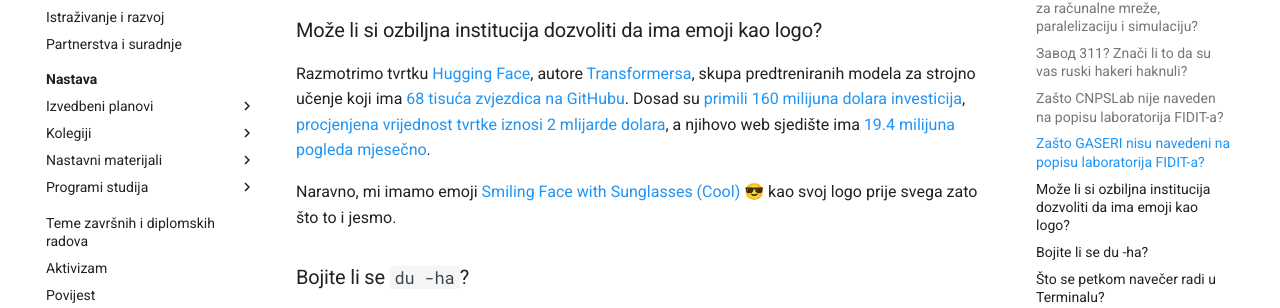
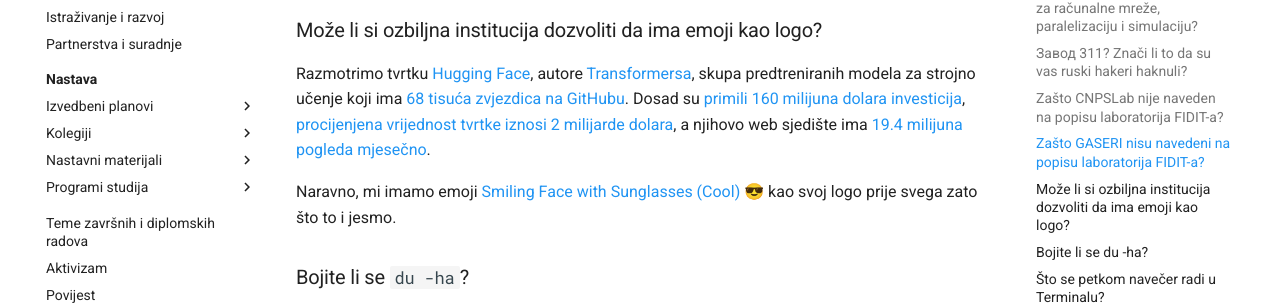
Before and after one commit to gaseri/website, an MkDocs documentation site: the page built from docs/hr/vrlo-vazne-informacije.md, in a window 1280 px wide and 900 px high, scrolled down 743 px. Shown: the part 145-453 px from the top of the window. Built offline with MkDocs 1.6.1 and Material for MkDocs 9.7.7, drawn with Linux system fonts in a browser that asks for light colours; a script that is not in the unit is left out; comment, search, counter and statistics services are not loaded.

Commit message:
Fixed typos in recently added contents

```diff
--- a/docs/hr/vrlo-vazne-informacije.md
+++ b/docs/hr/vrlo-vazne-informacije.md
@@ -28,7 +28,7 @@
 
 ### Može li si ozbiljna institucija dozvoliti da ima emoji kao logo?
 
-Razmotrimo tvrtku [Hugging Face](https://huggingface.co/), autore [Transformersa](https://huggingface.co/transformers), skupa predtreniranih modela za strojno učenje koji ima [68 tisuća zvjezdica na GitHubu](https://github.com/huggingface/transformers). Dosad su [primili 160 milijuna dolara investicija](https://www.crunchbase.com/organization/hugging-face), [procjenjena vrijednost tvrtke iznosi 2 mlijarde dolara](https://www.forbes.com/sites/kenrickcai/2022/05/09/the-2-billion-emoji-hugging-face-wants-to-be-launchpad-for-a-machine-learning-revolution/), a njihovo web sjedište ima [19.4 milijuna pogleda mjesečno](https://www.similarweb.com/website/huggingface.co/).
+Razmotrimo tvrtku [Hugging Face](https://huggingface.co/), autore [Transformersa](https://huggingface.co/transformers), skupa predtreniranih modela za strojno učenje koji ima [68 tisuća zvjezdica na GitHubu](https://github.com/huggingface/transformers). Dosad su [primili 160 milijuna dolara investicija](https://www.crunchbase.com/organization/hugging-face), [procijenjena vrijednost tvrtke iznosi 2 milijarde dolara](https://www.forbes.com/sites/kenrickcai/2022/05/09/the-2-billion-emoji-hugging-face-wants-to-be-launchpad-for-a-machine-learning-revolution/), a njihovo web sjedište ima [19.4 milijuna pogleda mjesečno](https://www.similarweb.com/website/huggingface.co/).
 
 Naravno, mi imamo emoji [Smiling Face with Sunglasses (Cool) 😎](https://emojipedia.org/smiling-face-with-sunglasses/) kao svoj logo prije svega zato što to i jesmo.
 
```
